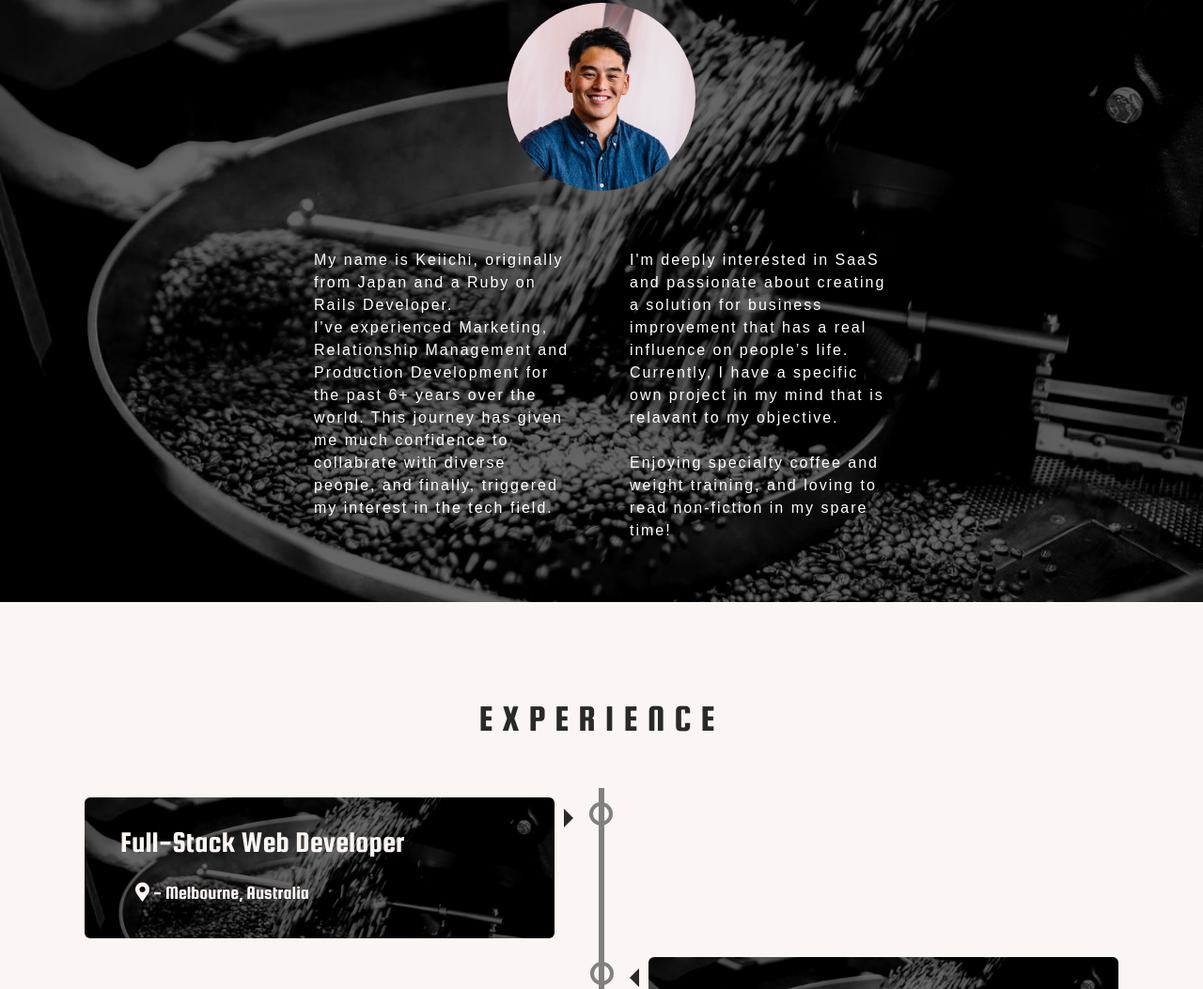
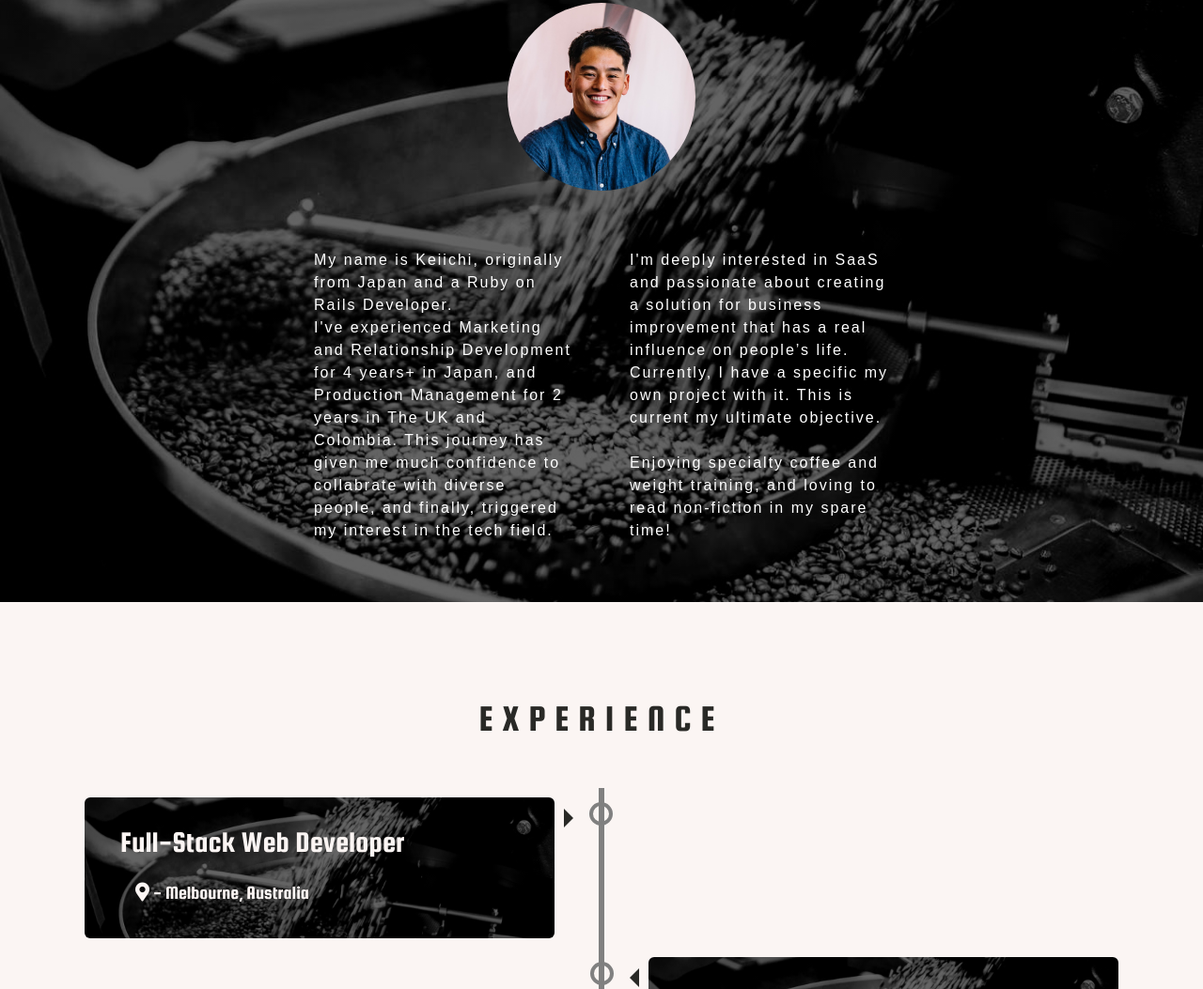
Before and after one commit to keiichi031605/keiichi-portfolio, a plain HTML site: page index.html in a window 1280 px wide. Shown: the part 1797-2850 px from the top of the page at 94% size. Drawn offline with nearby package versions, Linux system fonts and the light colour scheme.

Commit message:
FEAT: changed text

```diff
--- a/index.html
+++ b/index.html
@@ -105,12 +105,12 @@
           <p>
             My name is Keiichi, originally from Japan and a Ruby on Rails Developer.
             <br>
-            I've experienced Marketing, Relationship Management and Production Development for the past 6+ years over the world. This journey has given me much confidence to collabrate with diverse people, and finally, triggered my interest in the tech field.
+            I've experienced Marketing and Relationship Development for 4 years+ in Japan, and Production Management for 2 years in The UK and Colombia. This journey has given me much confidence to collabrate with diverse people, and finally, triggered my interest in the tech field.
           </p>
         </div>
         <div class="text-box">
           <p>
-            I'm deeply interested in SaaS and passionate about creating a solution for business improvement that has a real influence on people’s life. Currently, I have a specific own project in my mind that is relavant to my objective.
+            I'm deeply interested in SaaS and passionate about creating a solution for business improvement that has a real influence on people’s life. Currently, I have a specific my own project with it. This is current my ultimate objective.
             <br>
             <br>
             Enjoying specialty coffee and weight training, and loving to read non-fiction in my spare time!
```
